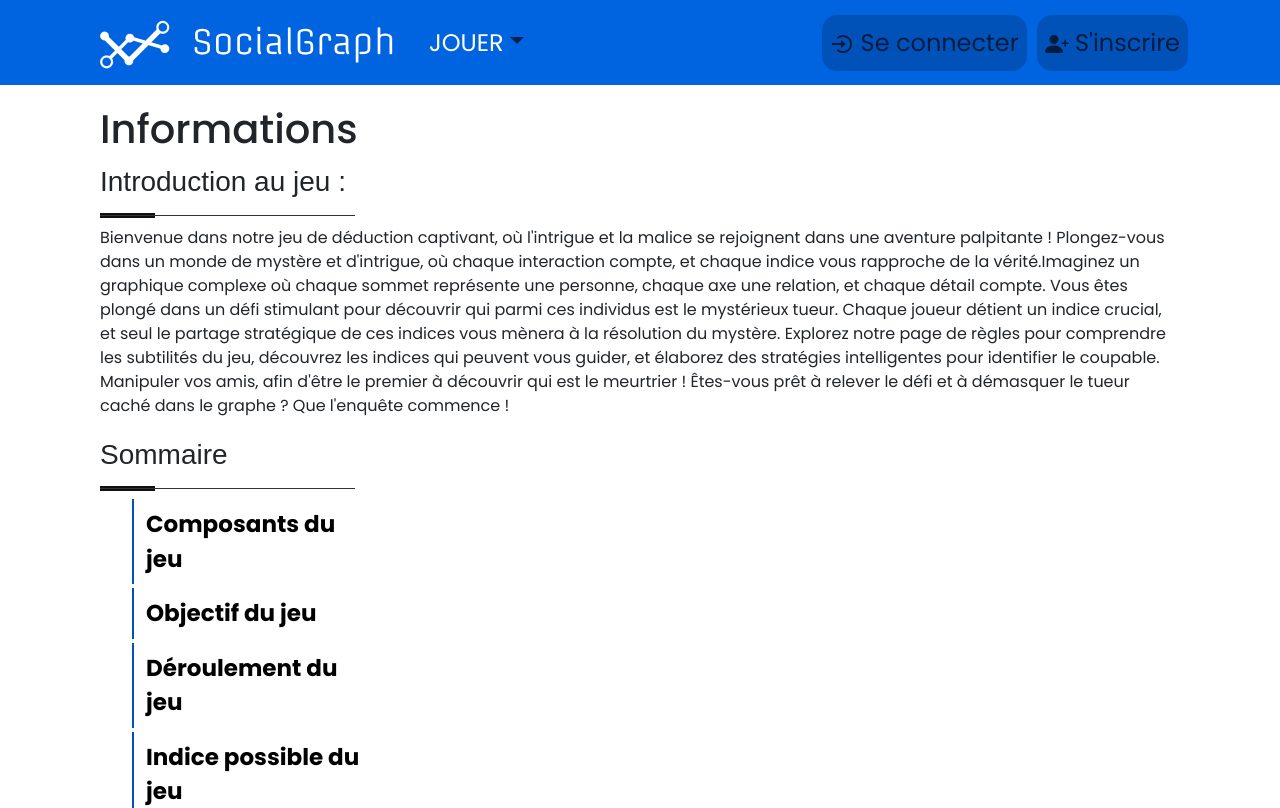
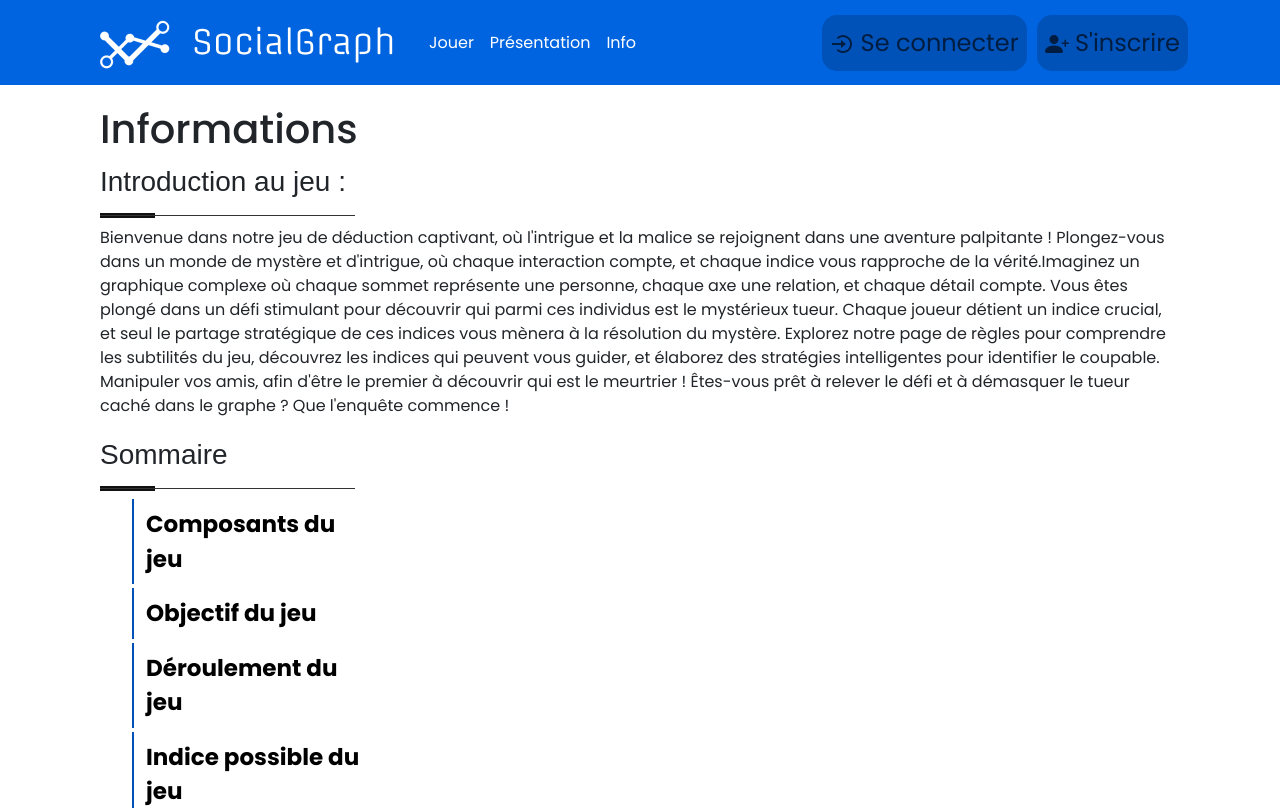
Before and after one commit to PiR194/Cryptid, a React (Create React App) app in the folder cryptide_project/: page /info in a window 1280 px wide. Shown: the top 808 px of the page. Built offline with nearby package versions, Linux system fonts and the light colour scheme; no server answers.

Commit message:
modification navbar + info dynamique

```diff
--- a/cryptide_project/src/App.tsx
+++ b/cryptide_project/src/App.tsx
@@ -77,10 +77,10 @@ function App() {
             <BrowserRouter>
               {hasNavbarVisible && <AppNavbar changeLocale={changeLocale} />}
               <Routes>
-                <Route path="/" element={<Home />} />
+                <Route path="/" element={<Play />} />
                 <Route path="/login" element={<Login />} />
                 <Route path="/signup" element={<SignUp />} />
-                <Route path="/play" element={<Play/>} />
+                <Route path="/home" element={<Home/>} />
                 <Route path="/lobby" element={<Lobby/>} />
                 <Route path="/endgame" element={<EndGame/>} />
                 <Route path="/game" element={<InGame locale={locale} changeLocale={changeLocale}/>}/>
--- a/cryptide_project/src/Components/NavBar.tsx
+++ b/cryptide_project/src/Components/NavBar.tsx
@@ -53,12 +53,15 @@ function AppNavbar({changeLocale}) {
                 <Navbar.Toggle aria-controls="basic-navbar-nav" />
                 <Navbar.Collapse id="basic-navbar-nav">
                     <Nav className="me-auto">
-                        <NavDropdown title={<span style={{ color: theme.colors.text }}><FormattedMessage id="play" /></span>} className="navbar-title" id="basic-nav-dropdown">
-                        <NavDropdown.Item href="play"><FormattedMessage id="play_solo" /> </NavDropdown.Item>
-                        <NavDropdown.Divider />
-                        <NavDropdown.Item href="play"><FormattedMessage id="create_room" /> </NavDropdown.Item>
-                        <NavDropdown.Item href="play"><FormattedMessage id="join" /> </NavDropdown.Item>
-                        </NavDropdown>
+                        <Nav.Link href="/" style={{ color: theme.colors.text }}>
+                            Jouer
+                        </Nav.Link>
+                        <Nav.Link href="/home" style={{ color: theme.colors.text }}>
+                            Présentation
+                        </Nav.Link>
+                        <Nav.Link href="/info" style={{ color: theme.colors.text }}>
+                            Info
+                        </Nav.Link>
                     </Nav>
                     <div className='leftdiv'>
                         <Nav className="ml-auto navbar-title-dd">
--- a/cryptide_project/src/Pages/InfoPage.tsx
+++ b/cryptide_project/src/Pages/InfoPage.tsx
@@ -24,12 +24,13 @@ import Alert from 'react-bootstrap/Alert';
 import MGlass from "../res/icon/magnifying-glass.png";
 import Param from "../res/icon/param.png";
 import Info from "../res/icon/infoGreen.png"; //todo changer la couleur de l'icon
+import { useAuth } from '../Contexts/AuthContext';
+import { useEffect } from 'react';
 
 //@ts-ignore
 function InfoPage({locale, changeLocale}) {
-
     const theme = useTheme();
-
+    const {isLoggedIn, login, user, setUserData, manager } = useAuth();
     const styles = {
         roux: { backgroundColor: ColorToHexa(Color.REDHEAD), width: '15px', height: '15px', display: 'inline-block', marginRight: '5px' },
         blond: { backgroundColor: ColorToHexa(Color.BLOND), width: '15px', height: '15px', display: 'inline-block', marginRight: '5px' },
@@ -37,6 +38,20 @@ function InfoPage({locale, changeLocale}) {
         blanc: { backgroundColor: ColorToHexa(Color.WHITE), border: '1px solid #ccc', width: '15px', height: '15px', display: 'inline-block', marginRight: '5px' },
         chatain: { backgroundColor: ColorToHexa(Color.BROWN), width: '15px', height: '15px', display: 'inline-block', marginRight: '5px' },
     };
+
+    useEffect(() => {
+        if (user == null){
+            manager.userService.fetchUserInformation().then(([user, loggedIn]) =>{
+                if (user!=null){
+                    if (loggedIn){
+                        login()
+                        setUserData(user)
+                    }
+                }
+            })
+        }
+    }, [isLoggedIn]);
+
     return (
         //! Il faudra possiblement faire une gestion des mode de jeu, pour modifier les regles en fonction de ce dernier.
     <div className='infoPage'>
```
